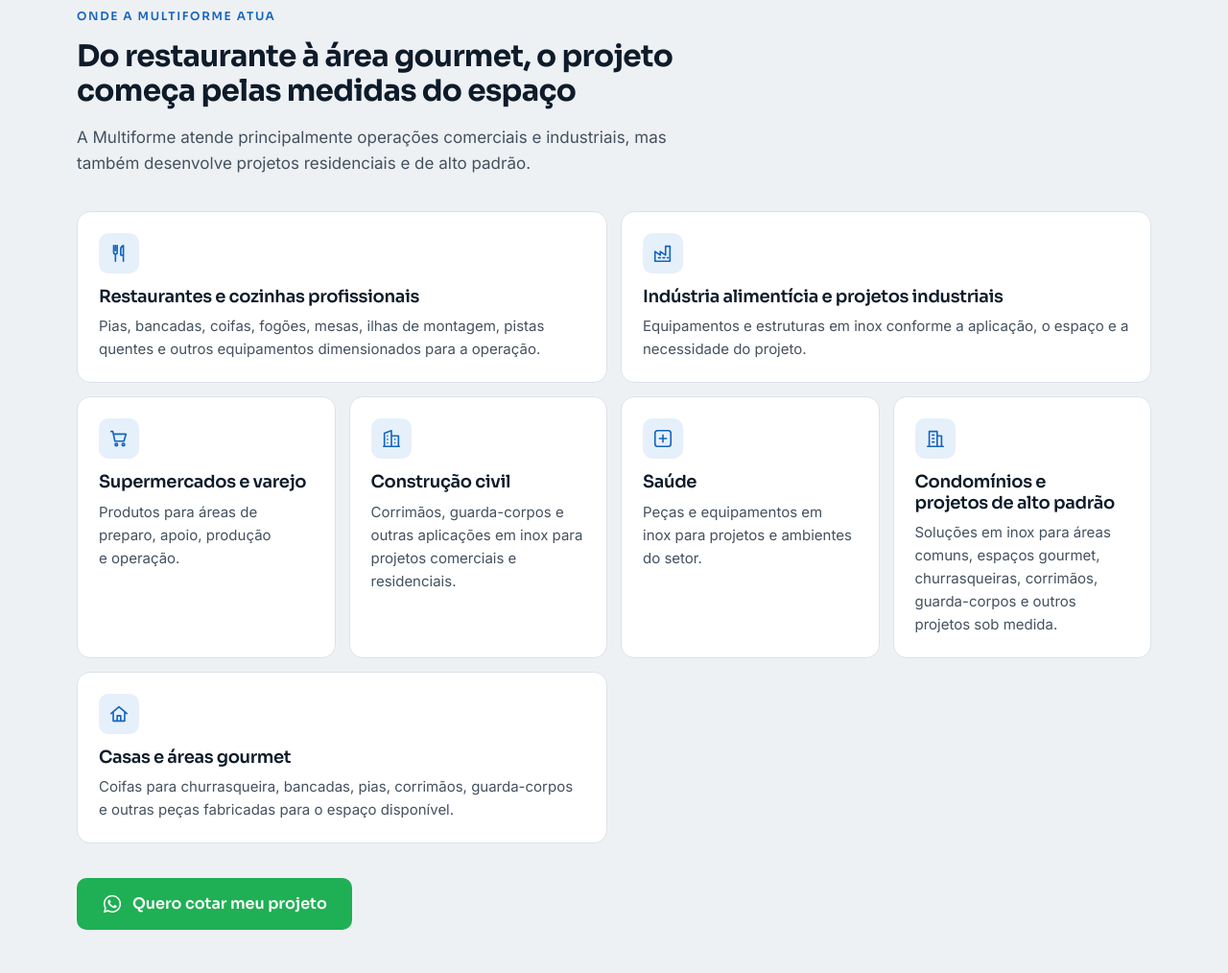
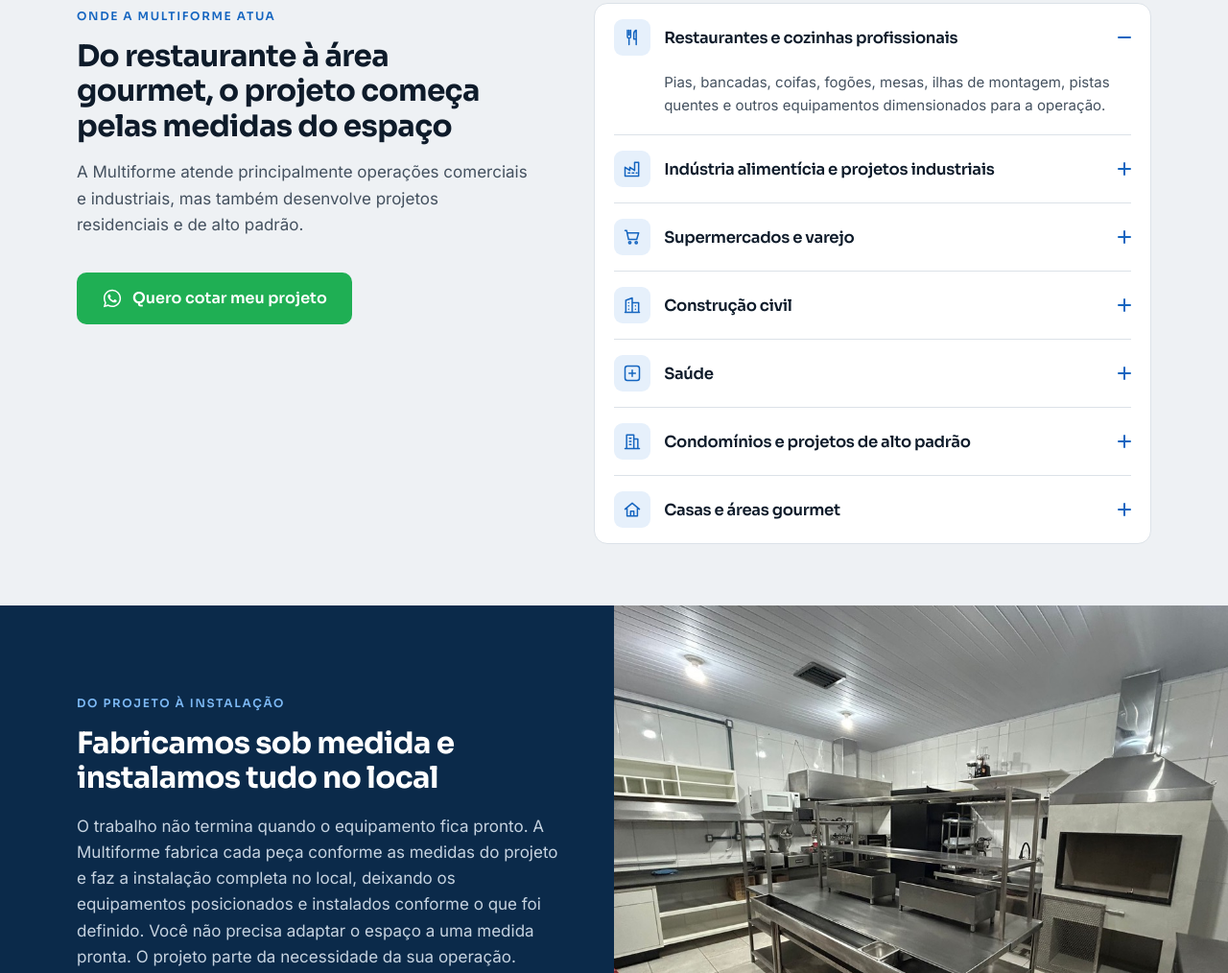
Before and after one commit to atende3ads-ux/lp-multiforme, a plain HTML site: page index.html in a window 1280 px wide. Shown: the part 2558-3572 px from the top of the page at 96% size. Drawn offline with Linux system fonts and the light colour scheme.

Commit message:
Segmentos em lista expansível e seção própria para Desde 2019
Co-Authored-By: Claude Fable 5.2 <noreply@anthropic.com>

```diff
--- a/index.html
+++ b/index.html
@@ -126,14 +126,27 @@ section{padding:64px 0}
 
 /* segmentos */
 .fundo-cinza{background:var(--prata-clara)}
-.segs{display:grid;gap:14px}
-.seg{background:#fff;border-radius:var(--raio);padding:22px;border:1px solid var(--linha)}
-.seg .ic{width:42px;height:42px;border-radius:10px;background:#E6F0FB;color:var(--azul);display:flex;align-items:center;justify-content:center;margin-bottom:14px}
-.seg .ic svg{width:22px;height:22px}
-.seg h3{font-size:18px;font-weight:600;margin-bottom:8px}
-.seg p{font-size:15px}
-@media(min-width:700px){.segs{grid-template-columns:repeat(2,1fr)}}
-@media(min-width:1000px){.segs{grid-template-columns:repeat(4,1fr)}.seg.larga{grid-column:span 2}}
+.seg-grid{display:grid;gap:28px}
+.seg-lista{background:#fff;border:1px solid var(--linha);border-radius:var(--raio);padding:0 20px}
+.seg{border-top:1px solid var(--linha)}
+.seg:first-child{border-top:0}
+.seg summary{display:flex;align-items:center;gap:14px;padding:16px 0;cursor:pointer;list-style:none}
+.seg summary::-webkit-details-marker{display:none}
+.seg .ic{width:38px;height:38px;border-radius:9px;background:#E6F0FB;color:var(--azul);display:flex;align-items:center;justify-content:center;flex:none}
+.seg .ic svg{width:20px;height:20px}
+.seg h3{font-size:16.5px;font-weight:600;flex:1}
+.seg .mais{position:relative;width:14px;height:14px;flex:none}
+.seg .mais::before,.seg .mais::after{content:"";position:absolute;left:0;top:6px;width:14px;height:2px;background:var(--azul);border-radius:1px}
+.seg .mais::after{transform:rotate(90deg)}
+.seg[open] .mais::after{display:none}
+.seg p{font-size:15px;padding:0 0 18px 52px}
+.so-desk{display:none}
+.seg-grid>.so-mob{margin-top:0}
+@media(min-width:900px){
+  .seg-grid{grid-template-columns:.9fr 1.1fr;gap:64px;align-items:start}
+  .seg-cab{position:sticky;top:96px}
+  .so-desk{display:block}.so-mob{display:none}
+}
 
 /* instalação */
 .inst{background:var(--marinho);color:#C6D3E0;padding:0}
@@ -205,10 +218,10 @@ section{padding:64px 0}
 .fone .barra{background:#075E54;color:#fff;padding:44px 14px 10px;font-size:12.5px;font-weight:600}
 .fone .corpo{flex:1;display:flex;align-items:center;justify-content:center;text-align:center;padding:18px;font-size:12px;font-weight:600;color:#6B7885;line-height:1.4}
 @media(min-width:800px){.zaps{justify-content:center;overflow:visible;margin:0;padding:4px 0 14px}}
-.desde{margin-top:48px;display:grid;gap:18px;align-items:center;border-top:1px solid var(--linha);padding-top:36px}
-.desde .ano{font-family:Sora,sans-serif;font-weight:700;font-size:52px;line-height:.9;color:var(--azul);letter-spacing:-.04em}
-.desde h3{font-size:20px;font-weight:700;margin-bottom:8px}
-@media(min-width:800px){.desde{grid-template-columns:auto 1fr;gap:36px}.desde .ano{font-size:68px}}
+.desde{display:grid;gap:20px;align-items:center}
+.desde .ano{font-family:Sora,sans-serif;font-weight:700;font-size:72px;line-height:.9;color:var(--azul);letter-spacing:-.04em}
+.desde .cta{margin-top:28px}
+@media(min-width:800px){.desde{grid-template-columns:auto 1fr;gap:56px}.desde .ano{font-size:120px}}
 .bloco{margin-top:48px}
 
 /* formulário */
@@ -362,50 +375,44 @@ footer{background:#071D33;color:#9FB0C2;padding:40px 0;font-size:14.5px}
 
 <!-- SEÇÃO 03 -->
 <section class="fundo-cinza" id="segmentos">
-  <div class="wrap">
-    <div class="cab">
+  <div class="wrap seg-grid">
+    <div class="seg-cab">
       <span class="selo">Onde a Multiforme atua</span>
       <h2 class="h2">Do restaurante à área gourmet, o projeto começa pelas medidas do espaço</h2>
       <p class="lead">A Multiforme atende principalmente operações comerciais e industriais, mas também desenvolve projetos residenciais e de alto padrão.</p>
+      <div class="cta so-desk"><a class="btn js-zap" href="#"><svg><use href="#zap"/></svg>Quero cotar meu projeto</a></div>
     </div>
-    <div class="segs">
-      <article class="seg larga">
-        <div class="ic"><svg viewBox="0 0 24 24" fill="none" stroke="currentColor" stroke-width="1.8" stroke-linecap="round" stroke-linejoin="round"><path d="M6 3v8a2 2 0 0 0 2 2v8M10 3v8a2 2 0 0 1-2 2M8 3v6M17 21v-7h-3V8a5 5 0 0 1 3-5v18Z"/></svg></div>
-        <h3>Restaurantes e cozinhas profissionais</h3>
+    <div class="seg-lista">
+      <details class="seg" name="seg" open>
+        <summary><span class="ic"><svg viewBox="0 0 24 24" fill="none" stroke="currentColor" stroke-width="1.8" stroke-linecap="round" stroke-linejoin="round"><path d="M6 3v8a2 2 0 0 0 2 2v8M10 3v8a2 2 0 0 1-2 2M8 3v6M17 21v-7h-3V8a5 5 0 0 1 3-5v18Z"/></svg></span><h3>Restaurantes e cozinhas profissionais</h3><span class="mais" aria-hidden="true"></span></summary>
         <p>Pias, bancadas, coifas, fogões, mesas, ilhas de montagem, pistas quentes e outros equipamentos dimensionados para a operação.</p>
-      </article>
-      <article class="seg larga">
-        <div class="ic"><svg viewBox="0 0 24 24" fill="none" stroke="currentColor" stroke-width="1.8" stroke-linecap="round" stroke-linejoin="round"><path d="M3 21V10l6 4v-4l6 4V4h5v17H3ZM7 17h2M12 17h2M17 17h1"/></svg></div>
-        <h3>Indústria alimentícia e projetos industriais</h3>
+      </details>
+      <details class="seg" name="seg">
+        <summary><span class="ic"><svg viewBox="0 0 24 24" fill="none" stroke="currentColor" stroke-width="1.8" stroke-linecap="round" stroke-linejoin="round"><path d="M3 21V10l6 4v-4l6 4V4h5v17H3ZM7 17h2M12 17h2M17 17h1"/></svg></span><h3>Indústria alimentícia e projetos industriais</h3><span class="mais" aria-hidden="true"></span></summary>
         <p>Equipamentos e estruturas em inox conforme a aplicação, o espaço e a necessidade do projeto.</p>
-      </article>
-      <article class="seg">
-        <div class="ic"><svg viewBox="0 0 24 24" fill="none" stroke="currentColor" stroke-width="1.8" stroke-linecap="round" stroke-linejoin="round"><path d="M3 4h2l2.4 11h10.2L20 7H6.2"/><circle cx="9" cy="19" r="1.4"/><circle cx="17" cy="19" r="1.4"/></svg></div>
-        <h3>Supermercados e varejo</h3>
+      </details>
+      <details class="seg" name="seg">
+        <summary><span class="ic"><svg viewBox="0 0 24 24" fill="none" stroke="currentColor" stroke-width="1.8" stroke-linecap="round" stroke-linejoin="round"><path d="M3 4h2l2.4 11h10.2L20 7H6.2"/><circle cx="9" cy="19" r="1.4"/><circle cx="17" cy="19" r="1.4"/></svg></span><h3>Supermercados e varejo</h3><span class="mais" aria-hidden="true"></span></summary>
         <p>Produtos para áreas de preparo, apoio, produção e operação.</p>
-      </article>
-      <article class="seg">
-        <div class="ic"><svg viewBox="0 0 24 24" fill="none" stroke="currentColor" stroke-width="1.8" stroke-linecap="round" stroke-linejoin="round"><path d="M4 21V6l8-3v18M12 9h8v12M3 21h18M7.5 9v.01M7.5 13v.01M7.5 17v.01M16 13v.01M16 17v.01"/></svg></div>
-        <h3>Construção civil</h3>
+      </details>
+      <details class="seg" name="seg">
+        <summary><span class="ic"><svg viewBox="0 0 24 24" fill="none" stroke="currentColor" stroke-width="1.8" stroke-linecap="round" stroke-linejoin="round"><path d="M4 21V6l8-3v18M12 9h8v12M3 21h18M7.5 9v.01M7.5 13v.01M7.5 17v.01M16 13v.01M16 17v.01"/></svg></span><h3>Construção civil</h3><span class="mais" aria-hidden="true"></span></summary>
         <p>Corrimãos, guarda-corpos e outras aplicações em inox para projetos comerciais e residenciais.</p>
-      </article>
-      <article class="seg">
-        <div class="ic"><svg viewBox="0 0 24 24" fill="none" stroke="currentColor" stroke-width="1.8" stroke-linecap="round" stroke-linejoin="round"><rect x="3" y="3" width="18" height="18" rx="3"/><path d="M12 8v8M8 12h8"/></svg></div>
-        <h3>Saúde</h3>
+      </details>
+      <details class="seg" name="seg">
+        <summary><span class="ic"><svg viewBox="0 0 24 24" fill="none" stroke="currentColor" stroke-width="1.8" stroke-linecap="round" stroke-linejoin="round"><rect x="3" y="3" width="18" height="18" rx="3"/><path d="M12 8v8M8 12h8"/></svg></span><h3>Saúde</h3><span class="mais" aria-hidden="true"></span></summary>
         <p>Peças e equipamentos em inox para projetos e ambientes do setor.</p>
-      </article>
-      <article class="seg">
-        <div class="ic"><svg viewBox="0 0 24 24" fill="none" stroke="currentColor" stroke-width="1.8" stroke-linecap="round" stroke-linejoin="round"><path d="M5 21V4h9v17M14 9h5v12M3 21h18M8.5 8h2M8.5 12h2M8.5 16h2"/></svg></div>
-        <h3>Condomínios e projetos de alto padrão</h3>
+      </details>
+      <details class="seg" name="seg">
+        <summary><span class="ic"><svg viewBox="0 0 24 24" fill="none" stroke="currentColor" stroke-width="1.8" stroke-linecap="round" stroke-linejoin="round"><path d="M5 21V4h9v17M14 9h5v12M3 21h18M8.5 8h2M8.5 12h2M8.5 16h2"/></svg></span><h3>Condomínios e projetos de alto padrão</h3><span class="mais" aria-hidden="true"></span></summary>
         <p>Soluções em inox para áreas comuns, espaços gourmet, churrasqueiras, corrimãos, guarda-corpos e outros projetos sob medida.</p>
-      </article>
-      <article class="seg larga">
-        <div class="ic"><svg viewBox="0 0 24 24" fill="none" stroke="currentColor" stroke-width="1.8" stroke-linecap="round" stroke-linejoin="round"><path d="M3 11.5 12 4l9 7.5M5.5 10v10h13V10M10 20v-6h4v6"/></svg></div>
-        <h3>Casas e áreas gourmet</h3>
+      </details>
+      <details class="seg" name="seg">
+        <summary><span class="ic"><svg viewBox="0 0 24 24" fill="none" stroke="currentColor" stroke-width="1.8" stroke-linecap="round" stroke-linejoin="round"><path d="M3 11.5 12 4l9 7.5M5.5 10v10h13V10M10 20v-6h4v6"/></svg></span><h3>Casas e áreas gourmet</h3><span class="mais" aria-hidden="true"></span></summary>
         <p>Coifas para churrasqueira, bancadas, pias, corrimãos, guarda-corpos e outras peças fabricadas para o espaço disponível.</p>
-      </article>
+      </details>
     </div>
-    <div class="cta"><a class="btn js-zap" href="#"><svg><use href="#zap"/></svg>Quero cotar meu projeto</a></div>
+    <div class="cta so-mob"><a class="btn js-zap" href="#"><svg><use href="#zap"/></svg>Quero cotar meu projeto</a></div>
   </div>
 </section>
 
@@ -515,15 +522,18 @@ footer{background:#071D33;color:#9FB0C2;padding:40px 0;font-size:14.5px}
       </div>
     </div>
 
-    <div class="desde">
-      <div class="ano">2019</div>
-      <div>
-        <h3>Desde 2019 trabalhando com inox</h3>
-        <p>A Multiforme desenvolve e comercializa produtos em aço inox para diferentes tipos de projeto desde 2019.</p>
-      </div>
+  </div>
+</section>
+
+<!-- DESDE 2019 (seção própria) -->
+<section class="fundo-cinza" id="desde-2019">
+  <div class="wrap desde">
+    <div class="ano" aria-hidden="true">2019</div>
+    <div>
+      <h2 class="h2">Desde 2019 trabalhando com inox</h2>
+      <p class="lead">A Multiforme desenvolve e comercializa produtos em aço inox para diferentes tipos de projeto desde 2019.</p>
+      <div class="cta"><a class="btn js-zap" href="#"><svg><use href="#zap"/></svg>Falar com a Multiforme</a></div>
     </div>
-
-    <div class="cta"><a class="btn js-zap" href="#"><svg><use href="#zap"/></svg>Falar com a Multiforme</a></div>
   </div>
 </section>
 
```
